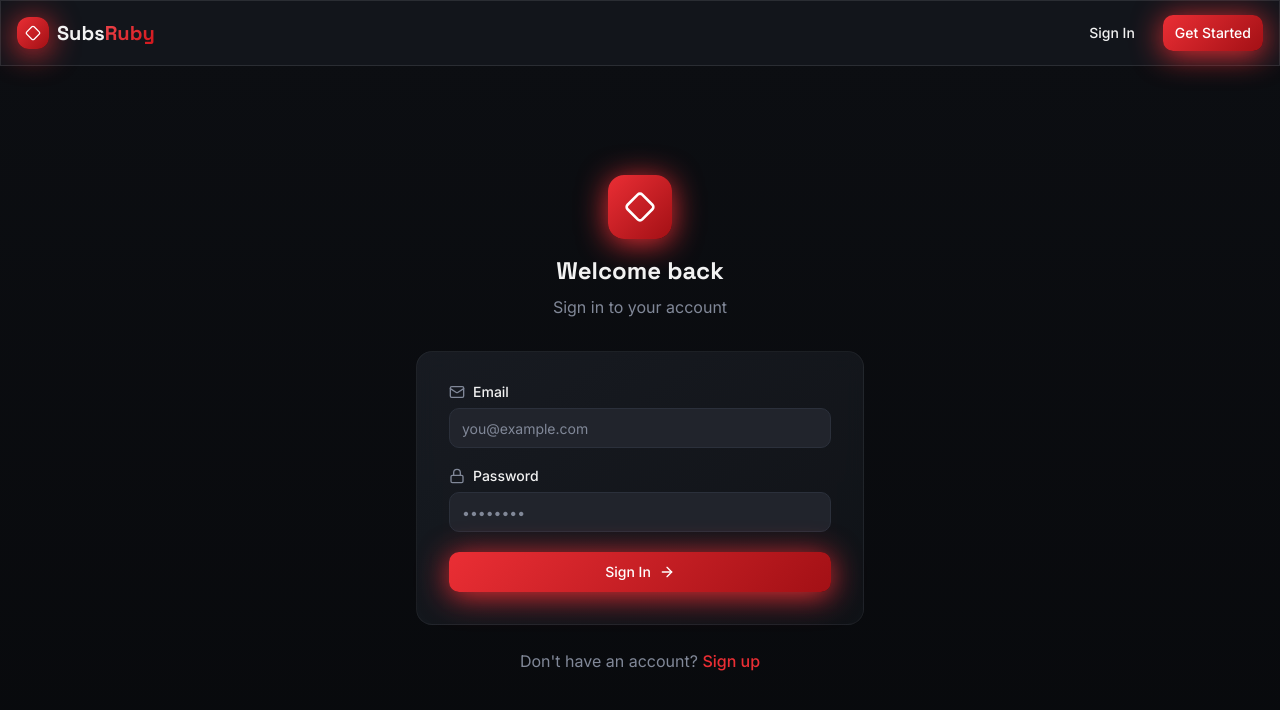
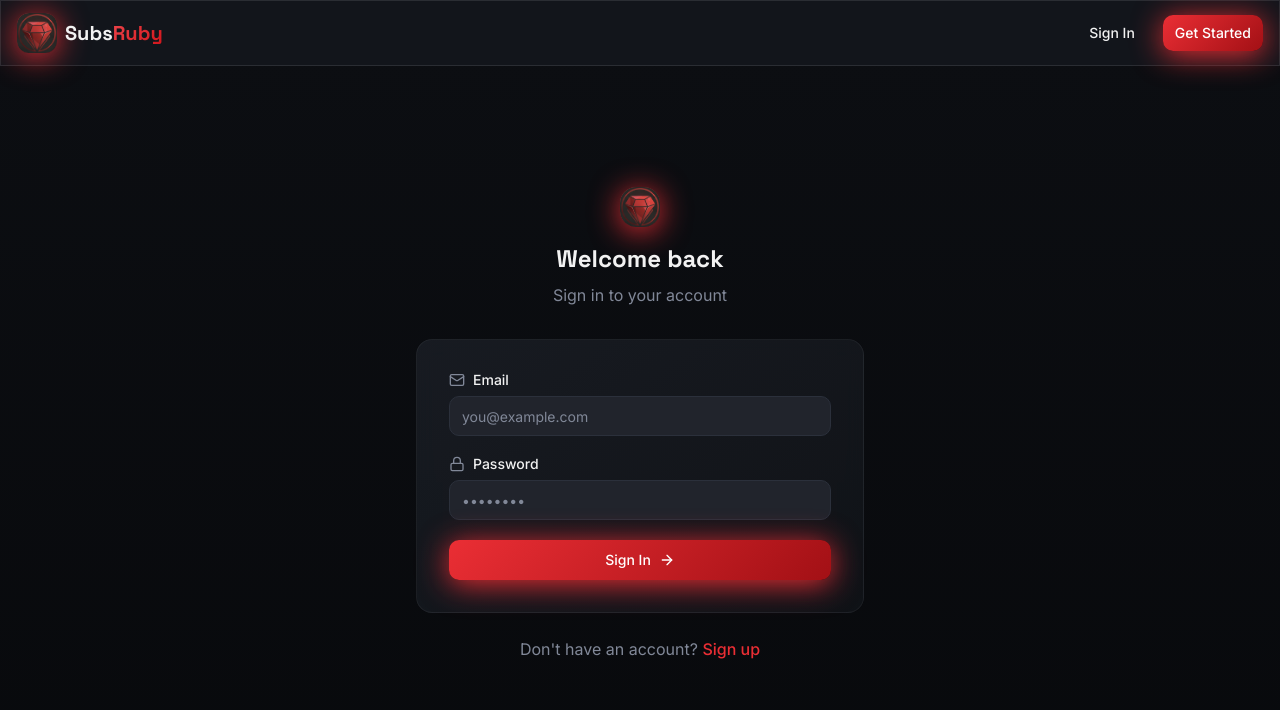
Before and after one commit to infosubsruby/subsruby, a React (Vite) app: page /login in a window 1280 px wide. Shown: the top 710 px of the page. Built offline with nearby package versions, Linux system fonts and the light colour scheme; no server answers; the HTML template or start-up script is replaced by a standard one.

Commit message:
Logo-guncellendi

```diff
--- a/src/components/layout/Navbar.tsx
+++ b/src/components/layout/Navbar.tsx
@@ -13,7 +13,7 @@ import {
   DropdownMenuSeparator,
   DropdownMenuTrigger
 } from "@/components/ui/dropdown-menu";
-import { User, LogOut, Settings, Shield, Diamond, Wallet } from "lucide-react";
+import { User, LogOut, Settings, Shield, Wallet } from "lucide-react";
 
 export const Navbar = () => {
   const { user, profile, isAdmin: globalIsAdmin, signOut } = useAuth();
@@ -49,10 +49,13 @@ export const Navbar = () => {
   return (
     <nav className="fixed top-0 left-0 right-0 z-50 glass border-b border-border/50">
       <div className="container mx-auto px-4 h-16 flex items-center justify-between">
-        {/* Logo - links to dashboard if logged in, otherwise home */}
         <Link to={user ? "/control" : "/"} className="flex items-center gap-2 group">
-          <div className="w-8 h-8 ruby-gradient rounded-lg flex items-center justify-center shadow-ruby group-hover:shadow-ruby-strong transition-shadow">
-            <Diamond className="w-4 h-4 text-white" />
+          <div className="h-10 w-10 ruby-gradient rounded-lg flex items-center justify-center shadow-ruby group-hover:shadow-ruby-strong transition-shadow overflow-hidden">
+            <img
+              src="/logo.jpeg"
+              alt="Site Logosu"
+              className="h-full w-full object-contain"
+            />
           </div>
           <span className="font-display text-xl font-bold text-foreground">
             Subs<span className="ruby-text-gradient">Ruby</span>
--- a/src/pages/Index.tsx
+++ b/src/pages/Index.tsx
@@ -172,8 +172,12 @@ const Index = () => {
             {/* Background decoration */}
             <div className="absolute top-0 right-0 w-64 h-64 bg-primary/10 rounded-full blur-[60px] -z-10" />
 
-            <div className="w-16 h-16 rounded-2xl ruby-gradient flex items-center justify-center mx-auto mb-6 shadow-ruby animate-pulse-ruby">
-              <Diamond className="w-8 h-8 text-white" />
+            <div className="h-10 w-10 rounded-2xl ruby-gradient flex items-center justify-center mx-auto mb-6 shadow-ruby animate-pulse-ruby overflow-hidden">
+              <img
+                src="/logo.jpeg"
+                alt="Site Logosu"
+                className="h-full w-full object-contain"
+              />
             </div>
 
             <h2 className="font-display text-3xl md:text-4xl font-bold mb-4">
@@ -197,8 +201,12 @@ const Index = () => {
       <footer className="py-8 px-4 border-t border-border">
         <div className="container mx-auto flex flex-col md:flex-row items-center justify-between gap-4">
           <div className="flex items-center gap-2">
-            <div className="w-6 h-6 ruby-gradient rounded-md flex items-center justify-center">
-              <Diamond className="w-3 h-3 text-white" />
+            <div className="h-10 w-10 ruby-gradient rounded-md flex items-center justify-center overflow-hidden">
+              <img
+                src="/logo.jpeg"
+                alt="Site Logosu"
+                className="h-full w-full object-contain"
+              />
             </div>
             <span className="font-display font-semibold">SubsRuby</span>
           </div>
--- a/src/pages/Login.tsx
+++ b/src/pages/Login.tsx
@@ -5,7 +5,7 @@ import { Button } from "@/components/ui/button";
 import { Input } from "@/components/ui/input";
 import { Label } from "@/components/ui/label";
 import { Navbar } from "@/components/layout/Navbar";
-import { Diamond, Mail, Lock, ArrowRight } from "lucide-react";
+import { Mail, Lock, ArrowRight } from "lucide-react";
 import { toast } from "sonner";
 
 const Login = () => {
@@ -43,10 +43,13 @@ const Login = () => {
 
       <div className="pt-24 pb-12 px-4 flex items-center justify-center min-h-screen">
         <div className="w-full max-w-md">
-          {/* Logo */}
           <div className="text-center mb-8">
-            <div className="w-16 h-16 rounded-2xl ruby-gradient flex items-center justify-center mx-auto mb-4 shadow-ruby">
-              <Diamond className="w-8 h-8 text-white" />
+            <div className="h-10 w-10 rounded-2xl ruby-gradient flex items-center justify-center mx-auto mb-4 shadow-ruby overflow-hidden">
+              <img
+                src="/logo.jpeg"
+                alt="Site Logosu"
+                className="h-full w-full object-contain"
+              />
             </div>
             <h1 className="font-display text-2xl font-bold">Welcome back</h1>
             <p className="text-muted-foreground mt-2">Sign in to your account</p>
--- a/src/pages/Signup.tsx
+++ b/src/pages/Signup.tsx
@@ -5,7 +5,7 @@ import { Button } from "@/components/ui/button";
 import { Input } from "@/components/ui/input";
 import { Label } from "@/components/ui/label";
 import { Navbar } from "@/components/layout/Navbar";
-import { Diamond, Mail, Lock, User, Phone, ArrowRight, Sparkles } from "lucide-react";
+import { Mail, Lock, User, Phone, ArrowRight, Sparkles } from "lucide-react";
 import { toast } from "sonner";
 
 const Signup = () => {
@@ -78,10 +78,13 @@ const Signup = () => {
 
       <div className="pt-24 pb-12 px-4 flex items-center justify-center min-h-screen">
         <div className="w-full max-w-md">
-          {/* Logo */}
           <div className="text-center mb-8">
-            <div className="w-16 h-16 rounded-2xl ruby-gradient flex items-center justify-center mx-auto mb-4 shadow-ruby animate-pulse-ruby">
-              <Diamond className="w-8 h-8 text-white" />
+            <div className="h-10 w-10 rounded-2xl ruby-gradient flex items-center justify-center mx-auto mb-4 shadow-ruby animate-pulse-ruby overflow-hidden">
+              <img
+                src="/logo.jpeg"
+                alt="Site Logosu"
+                className="h-full w-full object-contain"
+              />
             </div>
             <h1 className="font-display text-2xl font-bold">Create your account</h1>
             <p className="text-muted-foreground mt-2 flex items-center justify-center gap-2">
```
Also changed, not shown: public/logo.jpeg (added).
